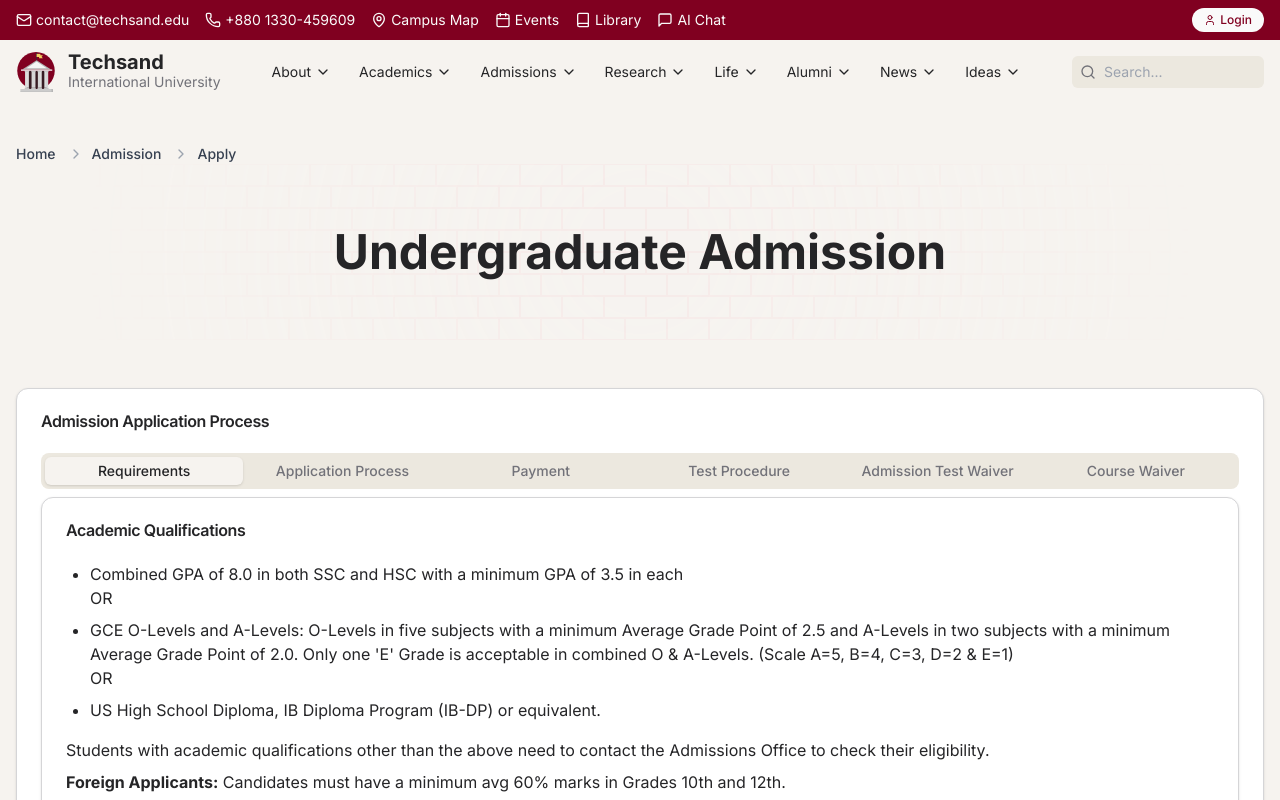
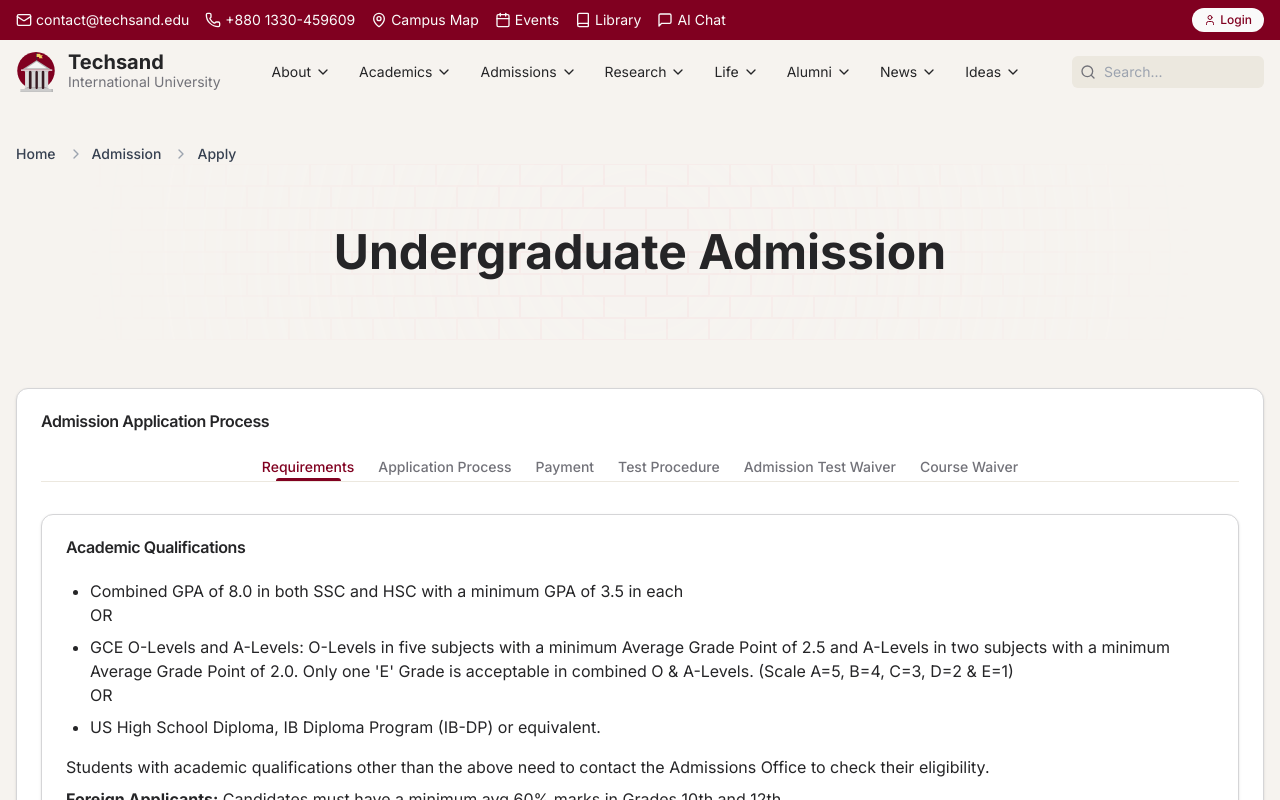
Before and after one commit to rahathosen/ums-client, a Next.js app: page /admission/apply in a window 1280 px wide. Shown: the top 800 px of the page. Built offline with nearby package versions, Linux system fonts and the light colour scheme.

Commit message:
Refactor AdmissionApplyPage to use custom tab components for improved navigation and user experience

```diff
--- a/app/admission/apply/page.tsx
+++ b/app/admission/apply/page.tsx
@@ -1,7 +1,11 @@
+"use client";
+
+import { useState } from "react";
 import Layout from "../../components/layout";
 import Breadcrumb from "../../components/breadcrumb";
 import { Card, CardContent, CardHeader, CardTitle } from "@/components/ui/card";
-import { Tabs, TabsContent, TabsList, TabsTrigger } from "@/components/ui/tabs";
+import { motion } from "framer-motion";
+import { cn } from "@/lib/utils";
 import AdmissionRequirements from "./admission-requirements";
 import AdmissionProcess from "./admission-process";
 import PaymentProcess from "./payment-process";
@@ -10,7 +14,66 @@ import AdmissionWaiver from "./admission-waiver";
 import CourseWaiver from "./course-waiver";
 import BackgroundBricks from "../../components/background-bricks";
 
+const tabs = [
+  "Requirements",
+  "Application Process",
+  "Payment",
+  "Test Procedure",
+  "Admission Test Waiver",
+  "Course Waiver",
+];
+
+interface TabProps {
+  text: string;
+  selected: boolean;
+  setSelected: (text: string) => void;
+  customID?: string;
+}
+
+const Tab = ({ text, selected, setSelected, customID }: TabProps) => {
+  return (
+    <button
+      onClick={() => setSelected(text)}
+      className={`${
+        selected ? "text-primary" : "hover:text-foreground"
+      } relative rounded-md px-2 py-1 text-sm font-medium text-muted-foreground transition-colors duration-300 focus-within:outline-primary/50`}
+    >
+      <span className="relative z-10">{text}</span>
+      {selected && (
+        <motion.div
+          className="absolute left-0 top-0 flex size-full h-full w-full items-end justify-center"
+          layoutId={customID + "linetab"}
+          transition={{ type: "spring", duration: 0.4, bounce: 0, delay: 0.1 }}
+        >
+          <span className="z-0 h-[3px] w-[60%] rounded-t-full bg-primary"></span>
+        </motion.div>
+      )}
+    </button>
+  );
+};
+
 export default function AdmissionApplyPage() {
+  const [selectedTab, setSelectedTab] = useState(tabs[0]);
+
+  const renderContent = () => {
+    switch (selectedTab) {
+      case "Requirements":
+        return <AdmissionRequirements />;
+      case "Application Process":
+        return <AdmissionProcess />;
+      case "Payment":
+        return <PaymentProcess />;
+      case "Test Procedure":
+        return <TestProcedure />;
+      case "Admission Test Waiver":
+        return <AdmissionWaiver />;
+      case "Course Waiver":
+        return <CourseWaiver />;
+      default:
+        return <AdmissionRequirements />;
+    }
+  };
+
   return (
     <Layout>
       <div className="container mx-auto px-4 py-8">
@@ -36,36 +99,23 @@ export default function AdmissionApplyPage() {
             <CardTitle>Admission Application Process</CardTitle>
           </CardHeader>
           <CardContent>
-            <Tabs defaultValue="requirements">
-              <TabsList className="grid w-full grid-cols-3 lg:grid-cols-6">
-                <TabsTrigger value="requirements">Requirements</TabsTrigger>
-                <TabsTrigger value="process">Application Process</TabsTrigger>
-                <TabsTrigger value="payment">Payment</TabsTrigger>
-                <TabsTrigger value="test">Test Procedure</TabsTrigger>
-                <TabsTrigger value="admission-waiver">
-                  Admission Test Waiver
-                </TabsTrigger>
-                <TabsTrigger value="course-waiver">Course Waiver</TabsTrigger>
-              </TabsList>
-              <TabsContent value="requirements">
-                <AdmissionRequirements />
-              </TabsContent>
-              <TabsContent value="process">
-                <AdmissionProcess />
-              </TabsContent>
-              <TabsContent value="payment">
-                <PaymentProcess />
-              </TabsContent>
-              <TabsContent value="test">
-                <TestProcedure />
-              </TabsContent>
-              <TabsContent value="admission-waiver">
-                <AdmissionWaiver />
-              </TabsContent>
-              <TabsContent value="course-waiver">
-                <CourseWaiver />
-              </TabsContent>
-            </Tabs>
+            <div
+              className={cn(
+                "mb-8 flex flex-wrap items-center gap-2 border-b border-muted",
+                "justify-center"
+              )}
+            >
+              {tabs.map((tab) => (
+                <Tab
+                  key={tab}
+                  text={tab}
+                  selected={selectedTab === tab}
+                  setSelected={setSelectedTab}
+                  customID="admission"
+                />
+              ))}
+            </div>
+            {renderContent()}
           </CardContent>
         </Card>
       </div>
```
